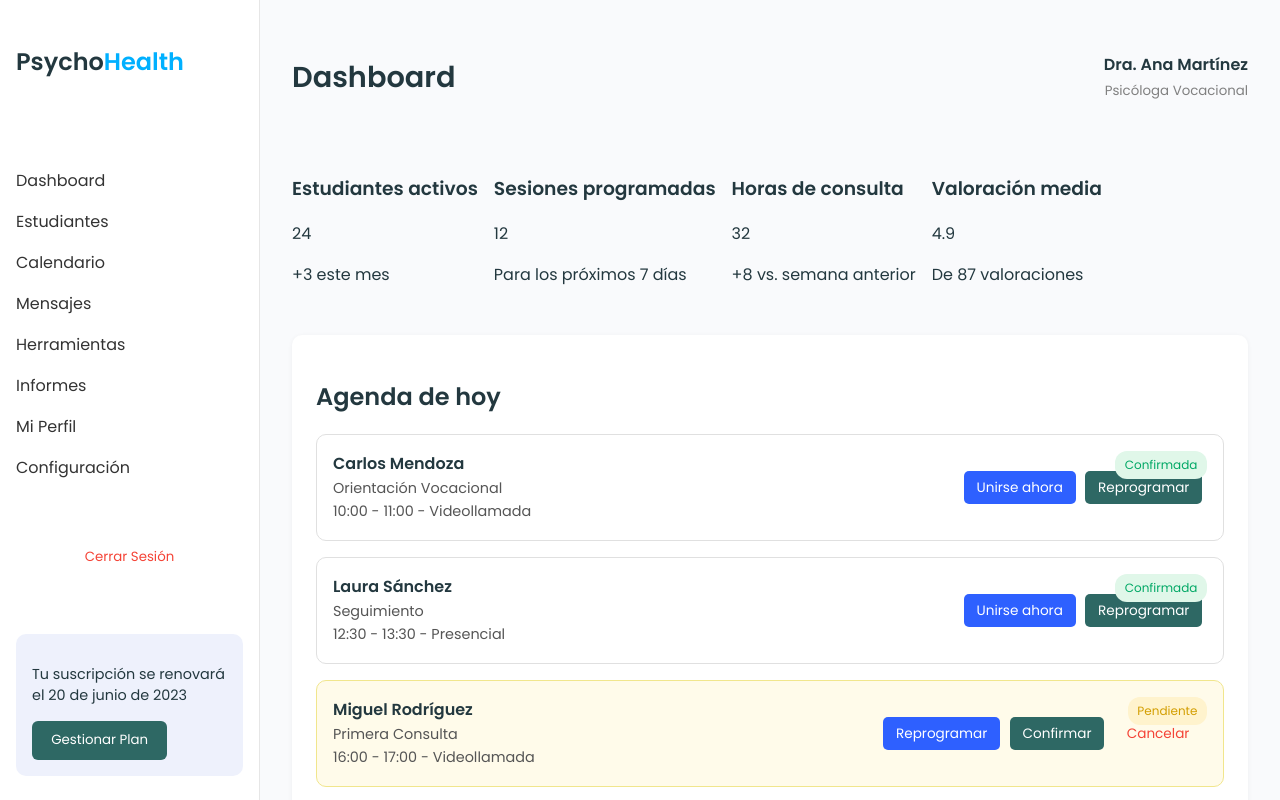
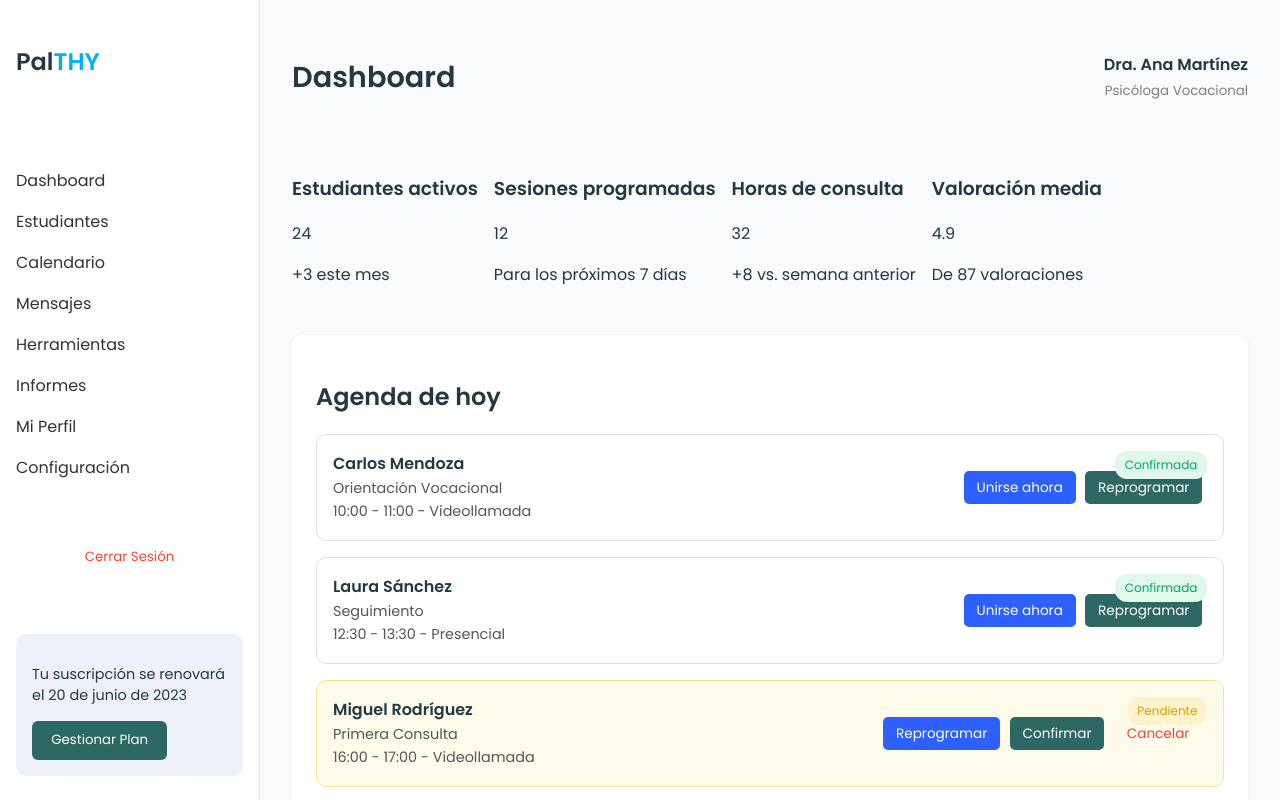
Before and after one commit to NextStep-UPC/pathly-frontend, a Vue app in the folder frontend/: page /psichologist in a window 1280 px wide. Built offline with nearby package versions, Linux system fonts and the light colour scheme.

Commit message:
fix:(feature/psychologist)"fix componet session-card.component.vue"

```diff
--- a/frontend/src/app/psychologist/components/session-card.component.vue
+++ b/frontend/src/app/psychologist/components/session-card.component.vue
@@ -1,6 +1,6 @@
 <template>
   <aside class="sidebar">
-    <h1 class="logo">Psycho<span>Health</span></h1>
+    <h1 class="logo">Pal<span>THY</span></h1>
     <nav>
       <ul>
         <li><router-link to="/dashboard">Dashboard</router-link></li>
```
